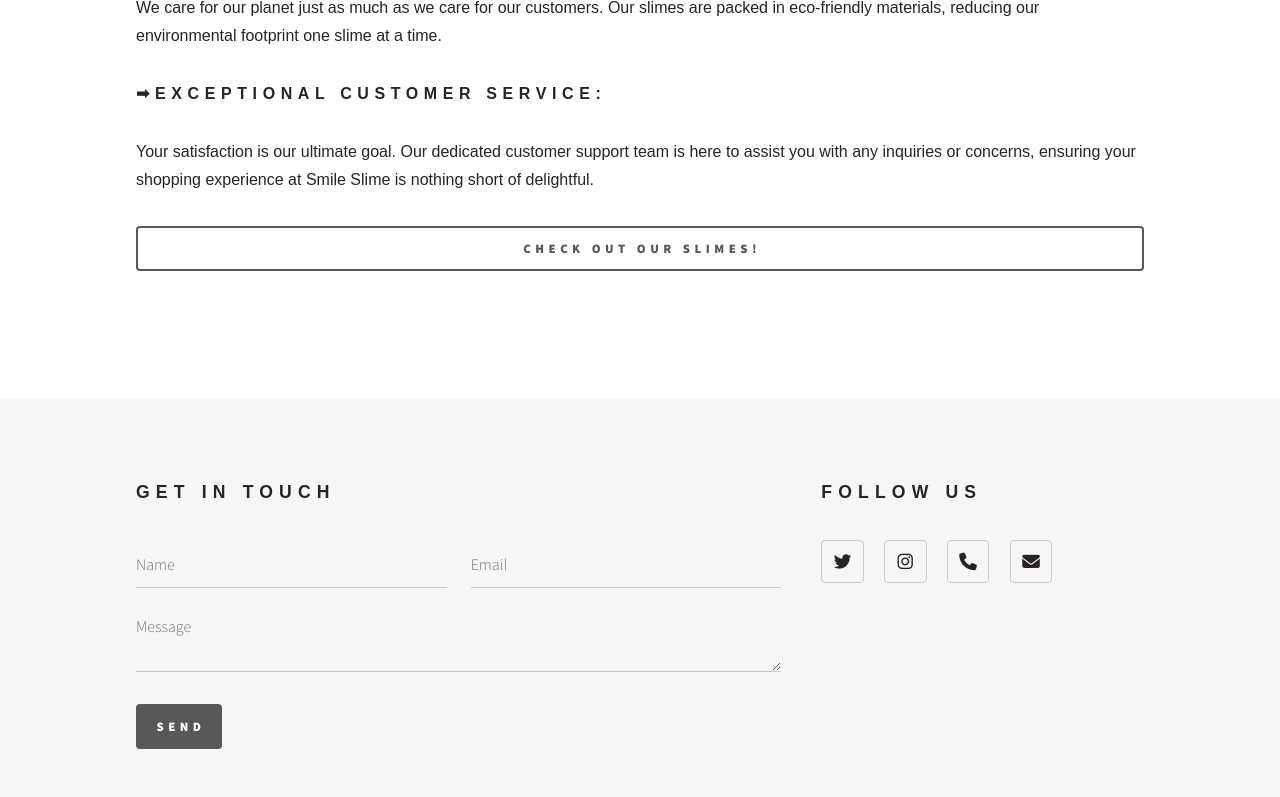
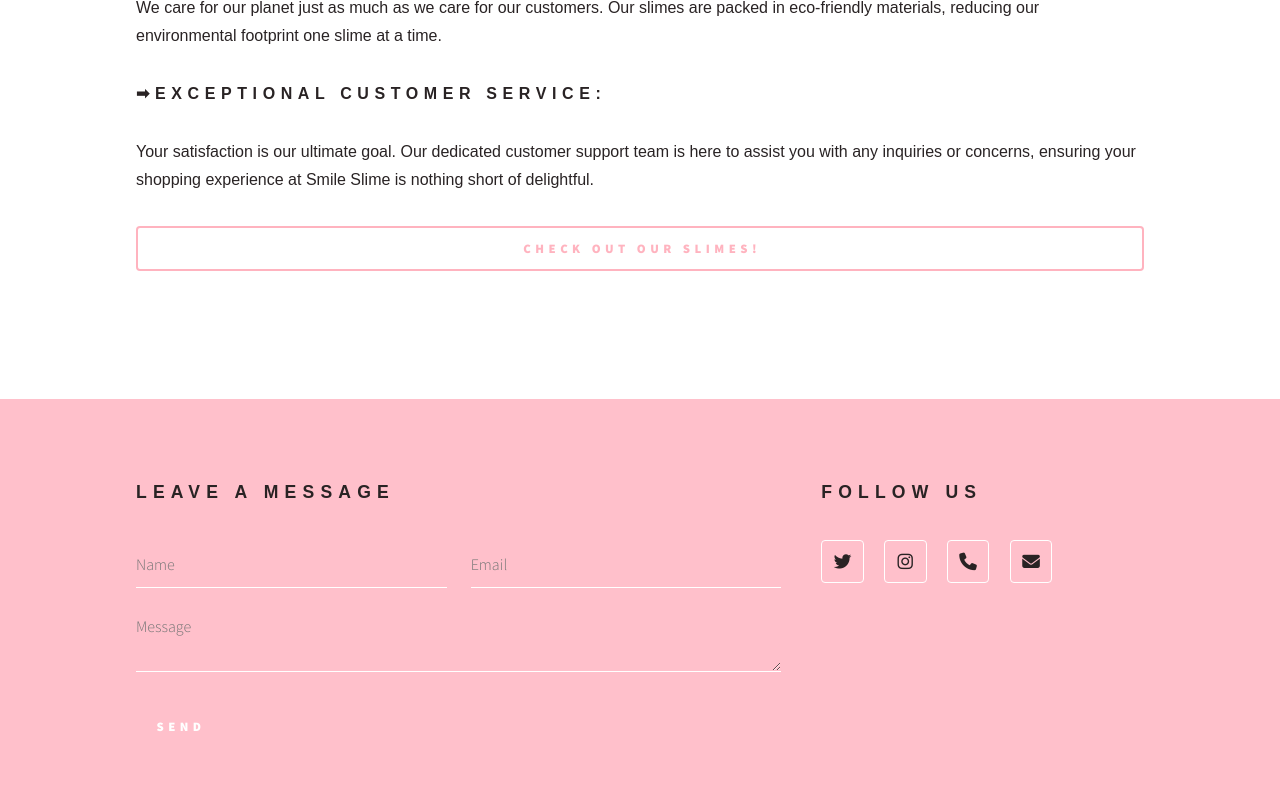
Before and after one commit to asahium/eshop, a PHP site: page /skinglow/index.php in a window 1280 px wide. Shown: the part 2155-2952 px from the top of the page. Run offline with PHP 8.4, Linux system fonts and the light colour scheme; data that the repository does not hold is empty; some libraries are stand-ins or nearby versions; some web fonts are replaced.

Commit message:
colors almost fixed

```diff
--- a/skinglow/css/main.css
+++ b/skinglow/css/main.css
@@ -146,7 +146,6 @@ input, select, textarea {
 		transition: border-bottom-color 0.2s ease, color 0.2s ease;
 		text-decoration: none;
 		color: lightpink;
-		border-bottom: dotted 1px rgba(88, 88, 88, 0.5);
 	}
 
 		a:hover {
@@ -1841,7 +1840,7 @@ input, select, textarea {
 			-ms-transition: background-color 0.2s ease-in-out, color 0.2s ease-in-out, border-color 0.2s ease-in-out;
 			transition: background-color 0.2s ease-in-out, color 0.2s ease-in-out, border-color 0.2s ease-in-out;
 			background-color: transparent;
-			border: solid 1px #c9c9c9;
+			border: solid 1px white;
 			border-radius: 4px;
 			width: 2.65em;
 			height: 2.65em;
@@ -2146,7 +2145,7 @@ input, select, textarea {
 		background-color: transparent;
 		border: none;
 		border-radius: 0;
-		border-bottom: solid 1px #c9c9c9;
+		border-bottom: solid 1px white;
 		color: inherit;
 		display: block;
 		outline: 0;
@@ -2461,8 +2460,8 @@ input, select, textarea {
 		background-color: transparent;
 		border-radius: 4px;
 		border: 0;
-		box-shadow: inset 0 0 0 2px #585858;
-		color: #585858 !important;
+		box-shadow: inset 0 0 0 2px     #ffb3bf;
+		color:     #ffb3bf!important;
 		cursor: pointer;
 		display: inline-block;
 		font-size: 0.8em;
@@ -2537,7 +2536,7 @@ input, select, textarea {
 		button.primary,
 		.button.primary {
 			box-shadow: none;
-			background-color: #585858;
+			background-color: # #ff99aa;
 			color: #ffffff !important;
 		}
 
@@ -3175,7 +3174,7 @@ input, select, textarea {
 
 	#footer {
 		padding: 5em 0 6em 0 ;
-		background-color: #f6f6f6;
+		background-color: pink;
 	}
 
 		#footer > .inner {
@@ -3207,33 +3206,6 @@ input, select, textarea {
 				margin-left: 2.5em;
 			}
 
-			#footer > .inner .copyright {
-				width: 100%;
-				padding: 0;
-				margin-top: 5em;
-				list-style: none;
-				font-size: 0.8em;
-				color: rgba(88, 88, 88, 0.5);
-			}
-
-				#footer > .inner .copyright a {
-					color: inherit;
-				}
-
-				#footer > .inner .copyright li {
-					display: inline-block;
-					border-left: solid 1px rgba(88, 88, 88, 0.15);
-					line-height: 1;
-					padding: 0 0 0 1em;
-					margin: 0 0 0 1em;
-				}
-
-					#footer > .inner .copyright li:first-child {
-						border-left: 0;
-						padding-left: 0;
-						margin-left: 0;
-					}
-
 		@media screen and (max-width: 1280px) {
 
 			#footer {
--- a/skinglow/inc/footer.php
+++ b/skinglow/inc/footer.php
@@ -20,7 +20,7 @@ include('config/db.php');?>
 				<footer id="footer">
 						<div class="inner">
 							<section id="contact">
-								<h2>Get in touch</h2>
+								<h2>Leave a message</h2>
 
 								<form method="POST" action="">
 									<div class="fields">
--- a/skinglow/product.php
+++ b/skinglow/product.php
@@ -52,7 +52,7 @@ if(isset($_POST['product_id'], $_POST['quantity'])){
 				}
 
 }else{
-    exit('<div class="inner" align="center" ><h2> you need to login first in order to add to the cart! </h2></div>');
+    exit('<div class="inner" align="center" ><h2> Let\'s get you logged in first so you can start adding items to your cart! </h2></div>');
 
    }
 }
```
Also changed, not shown: skinglow/images/10.jpg (added), skinglow/images/11.jpg (added), skinglow/images/12.jpg (added).
